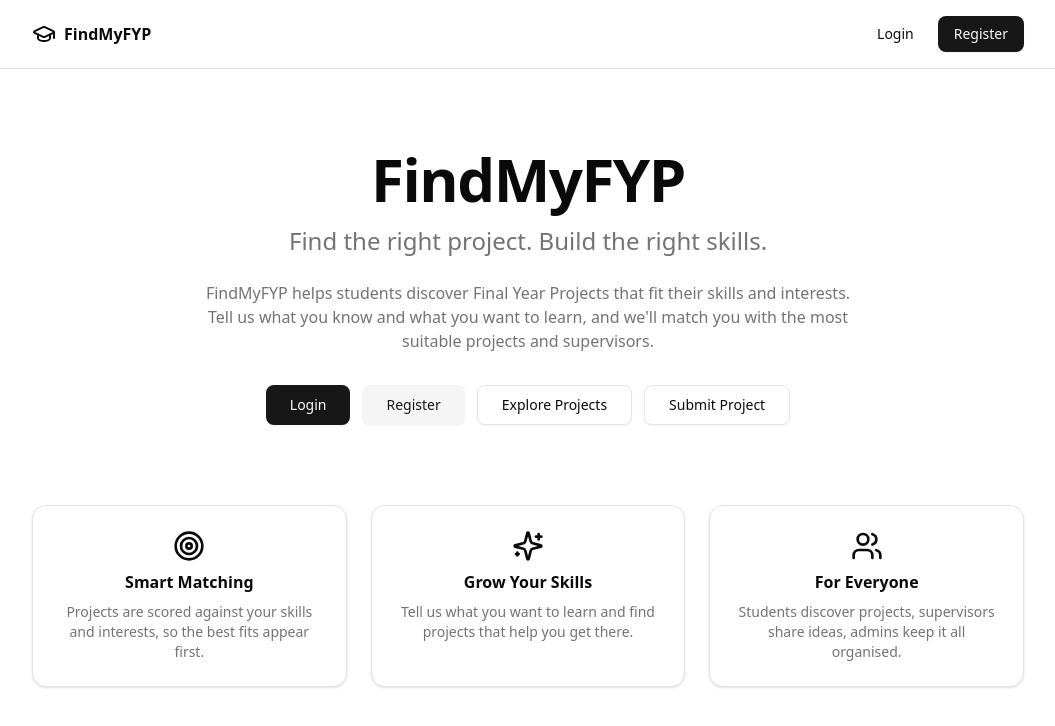
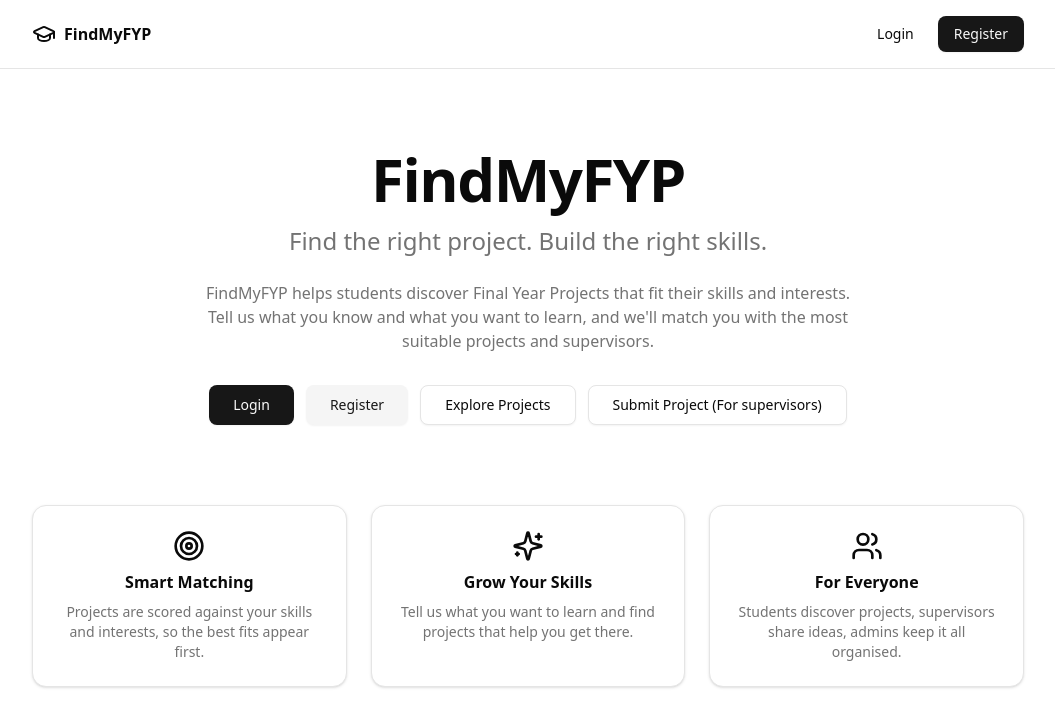
Before and after one commit to anipython1/Orbital-Team-Enzyme-7627, a React (Vite) app in the folder frontend/: page / in a window 1280 px wide. Shown: the top 726 px of the page, without its empty margins (112-1167 px from the left). Built offline with nearby package versions, Linux system fonts and the light colour scheme.

Commit message:
for supervisors submit project

```diff
--- a/frontend/src/pages/Landing.jsx
+++ b/frontend/src/pages/Landing.jsx
@@ -50,7 +50,7 @@ export default function Landing() {
             <Link to="/explore">Explore Projects</Link>
           </Button>
           <Button size="lg" variant="outline" asChild>
-            <Link to="/submit-project">Submit Project</Link>
+            <Link to="/submit-project">Submit Project (For supervisors)</Link>
           </Button>
         </div>
 
```
